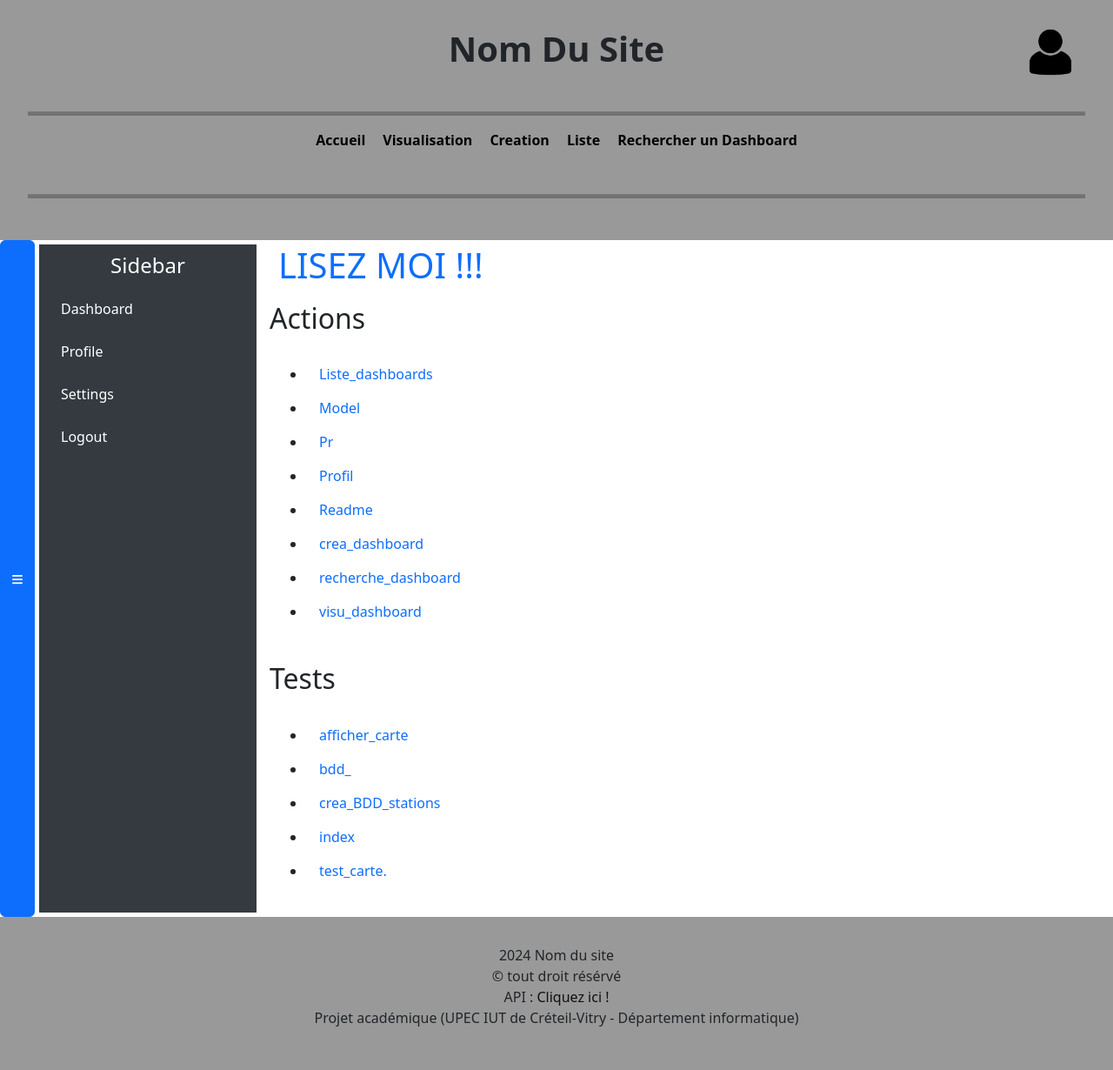
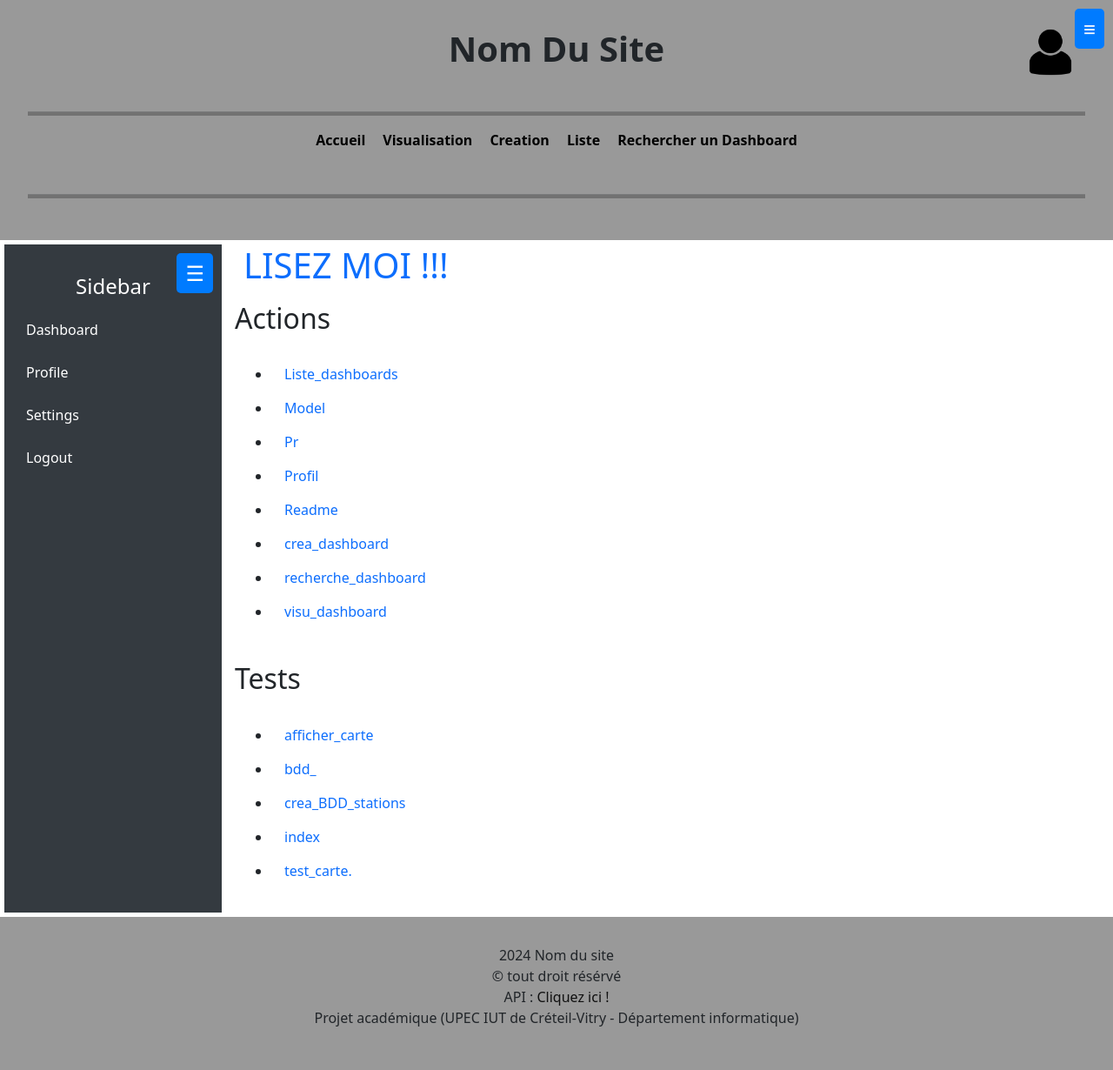
Before and after one commit to BUT-INFO-UPEC/SAE4A-01-25, a PHP site: page /index.php in a window 1280 px wide. Shown: the whole page at 87% size. Run offline with PHP 8.4, Linux system fonts and the light colour scheme.

Commit message:
side barre

```diff
--- a/layout/composants_balistiques_communs/SideBar.php
+++ b/layout/composants_balistiques_communs/SideBar.php
@@ -1,3 +1,28 @@
+<div class="d-flex">
+    <!-- Sidebar -->
+    <div id="sidebar" class="sidebar">
+        <button id="toggleSidebar" class="btn">
+            &#9776;
+        </button>
+        <h4 class="text-center mt-4">Sidebar</h4>
+        <a href="#">Dashboard</a>
+        <a href="#">Profile</a>
+        <a href="#">Settings</a>
+        <a href="#">Logout</a>
+    </div>
+</div>
+
+<script src="https://cdn.jsdelivr.net/npm/bootstrap@5.3.0/dist/js/bootstrap.bundle.min.js"></script>
+<script>
+    // JavaScript pour gérer la rétraction de la sidebar
+    const toggleButton = document.getElementById('toggleSidebar');
+    const sidebar = document.getElementById('sidebar');
+
+    toggleButton.addEventListener('click', () => {
+        sidebar.classList.toggle('collapsed');
+    });
+</script>
+
 <style>
     .sidebar {
         min-width: 250px;
@@ -5,6 +30,7 @@
         background-color: #343a40;
         color: white;
         transition: all 0.3s;
+        position: relative;
     }
 
     .sidebar.collapsed {
@@ -25,34 +51,17 @@
         background-color: #495057;
     }
 
-    .content {
-        transition: margin-left 0.3s;
-        padding: 20px;
-    }
-
-
     #toggleSidebar {
-        font-size: x-large;
+        font-size: 1.5rem;
+        z-index: 1;
+        position: absolute;
+        top: 0;
+        right: 0;
+        margin: 10px;
+        background-color: #007bff;
+        color: white;
+        border: none;
+        padding: 5px 10px;
+        border-radius: 5px;
     }
 </style>
-<div class="d-flex">
-    <!-- Sidebar -->
-    <div id="sidebar" class="sidebar">
-        <h4 class="text-center">Sidebar</h4>
-        <a href="#">Dashboard</a>
-        <a href="#">Profile</a>
-        <a href="#">Settings</a>
-        <a href="#">Logout</a>
-    </div>
-</div>
-
-<script src="https://cdn.jsdelivr.net/npm/bootstrap@5.3.0/dist/js/bootstrap.bundle.min.js"></script>
-<script>
-    // JavaScript for toggling the sidebar
-    const toggleButton = document.getElementById('toggleSidebar');
-    const sidebar = document.getElementById('sidebar');
-
-    toggleButton.addEventListener('click', () => {
-        sidebar.classList.toggle('collapsed');
-    });
-</script>
```
